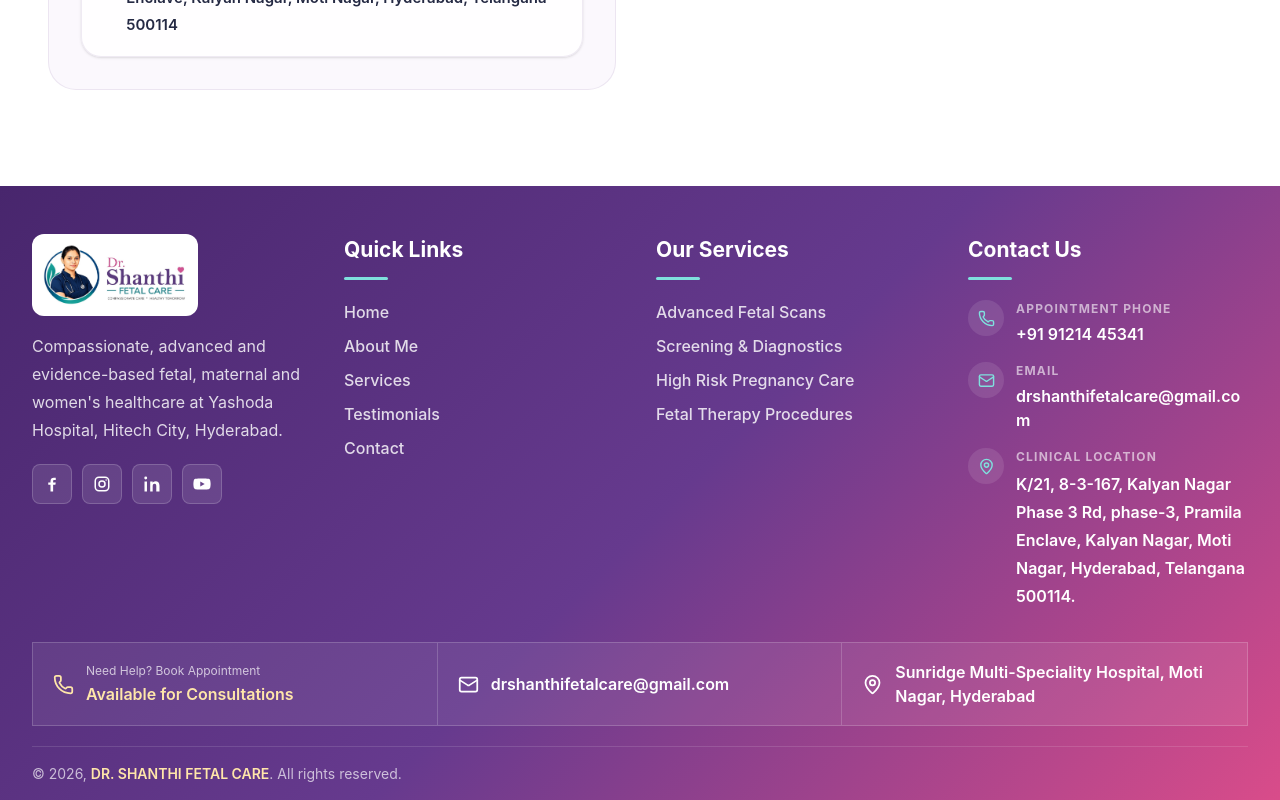
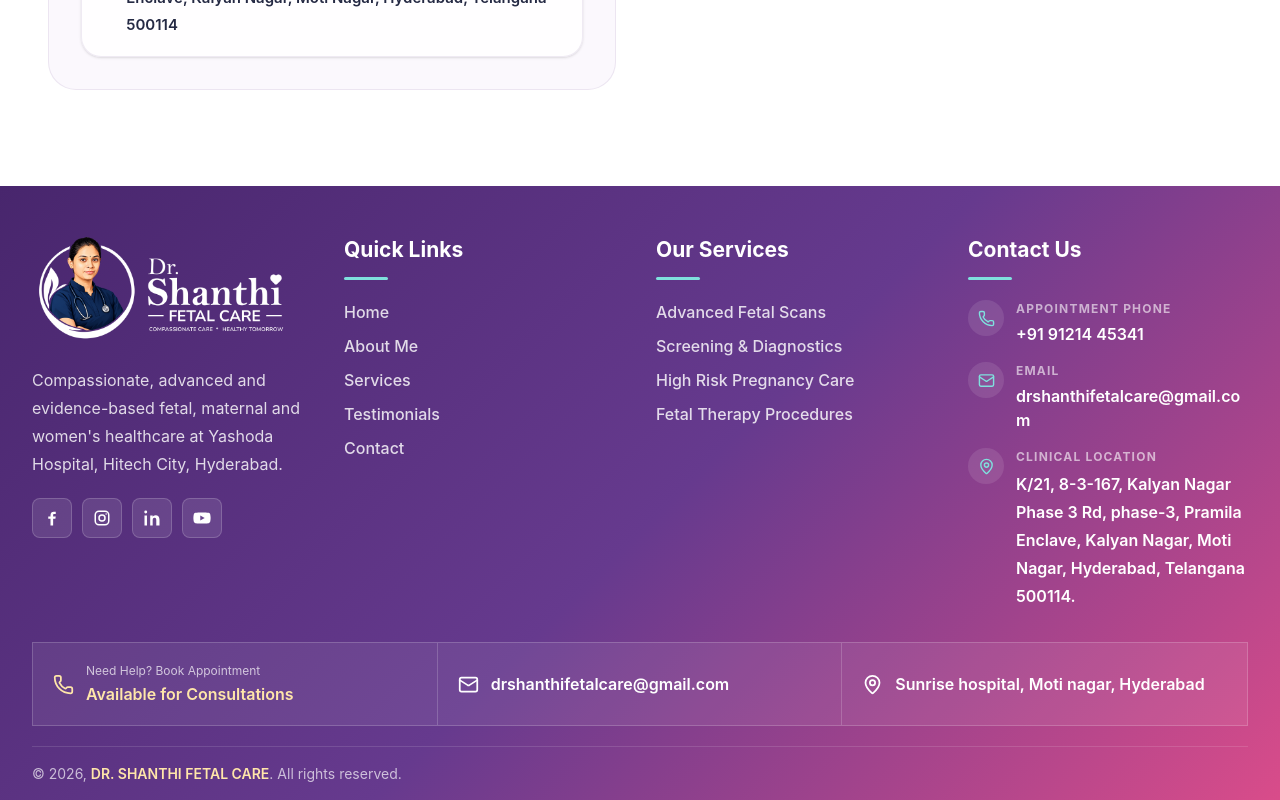
Before and after one commit to akhila6203/DoctorShanthiFetalCare, a React (Vite) app: page /appointment in a window 1280 px wide. Shown: the part 1071-1871 px from the top of the page. Built offline with nearby package versions, Linux system fonts and the light colour scheme.

Commit message:
updated code

```diff
--- a/src/components/layout/Footer.jsx
+++ b/src/components/layout/Footer.jsx
@@ -2,7 +2,7 @@
 import { Mail, MapPin, Phone } from "lucide-react";
 import { doctor } from "../../data/doctorData";
 import { footerQuickLinks, footerServiceLinks } from "../../data/navigation";
-import logo from "../../assets/logo/logo.jpg";
+import logo from "../../assets/logo/logo2.png";
 
 function Facebook({ size = 18 }) {
   return <svg width={size} height={size} viewBox="0 0 24 24" fill="currentColor" aria-hidden="true"><path d="M13.5 22v-9h3l.5-3h-3.5V8.1c0-.9.3-1.6 1.7-1.6H17V3.8c-.3 0-1.4-.1-2.6-.1-2.6 0-4.4 1.6-4.4 4.5V10H7v3h3v9h3.5Z"/></svg>;
@@ -56,9 +56,20 @@
       <div className="site-shell pt-10 sm:pt-12 lg:pt-12">
         <div className="grid gap-8 md:grid-cols-2 lg:grid-cols-4 lg:gap-8">
           <div>
-            <Link to="/" className="inline-flex rounded-xl bg-white p-2.5" aria-label="Dr. Shanthi Fetal Care Home">
+            {/* <Link to="/" className="inline-flex rounded-xl bg-white p-2.5" aria-label="Dr. Shanthi Fetal Care Home ">
               <img src={logo} alt="Dr. Shanthi Fetal Care" className="h-[62px] w-auto max-w-[215px] object-contain" />
-            </Link>
+            </Link> */}
+            <Link
+  to="/"
+  className="inline-flex"
+  aria-label="Dr. Shanthi Fetal Care Home"
+>
+  <img
+    src={logo}
+    alt="Dr. Shanthi Fetal Care"
+    className="h-[110px] w-auto max-w-[340px] object-contain"
+  />
+</Link>
             <p className="mt-4 max-w-[350px] text-[15px] leading-7 text-white/82 sm:text-[16px]">
               {doctor.footerDescription || "Compassionate, advanced and evidence-based fetal, maternal and prenatal care for every mother and baby."}
             </p>
@@ -116,7 +127,7 @@
           <a href="mailto:drshanthifetalcare@gmail.com" className="flex min-h-[82px] items-center gap-3 border-b border-white/18 px-5 py-3 transition hover:bg-white/[.05] md:border-b-0 md:border-r">
             <Mail size={21} className="shrink-0" /><span className="break-all text-[15px] font-semibold sm:text-[16px]">drshanthifetalcare@gmail.com</span>
           </a>
-          <div className="flex min-h-[82px] items-center gap-3 px-5 py-3"><MapPin size={21} className="shrink-0" /><span className="text-[15px] font-semibold leading-6 sm:text-[16px]">Sunridge Multi-Speciality Hospital, Moti Nagar, Hyderabad </span></div>
+          <div className="flex min-h-[82px] items-center gap-3 px-5 py-3"><MapPin size={21} className="shrink-0" /><span className="text-[15px] font-semibold leading-6 sm:text-[16px]">Sunrise hospital, Moti nagar, Hyderabad</span></div>
         </div>
 
         <div className="mt-5 border-t border-white/12 py-4">
```
Also changed, not shown: src/assets/logo/logo2.png (added).
